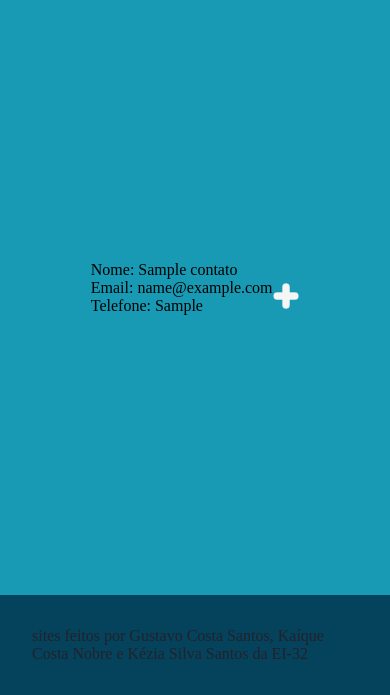
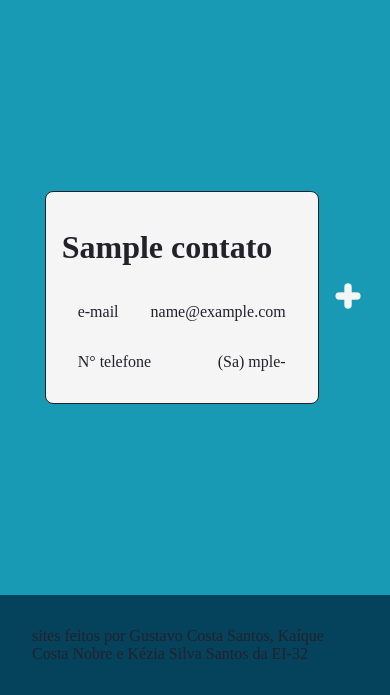
Before and after one commit to Zer0-Zer0/atividade_paranhos_php, a PHP site: page /contatos/ in a window 390 px wide. Shown: the part 149-844 px from the top of the page. Run offline with PHP 8.4, Linux system fonts and the light colour scheme; tables that the repository leaves empty or names only in its code hold one stand-in row (values such as "Sample post").

Commit message:
made the contacts look more aestetical and formatted the phone number 	modified:   contatos/contact_reader.php

```diff
--- a/contatos/contact_reader.php
+++ b/contatos/contact_reader.php
@@ -23,10 +23,18 @@ function echo_contacts()
             $email = $row['email'];
             $fone = $row['fone'];
 
-            echo "Nome: " . $nome . "<br>";
-            echo "Email: " . $email . "<br>";
-            echo "Telefone: " . $fone . "<br>";
-            echo "<br>";
+            echo '
+            <div class="box">
+                <h1>'.$nome.'</h1>
+                <div class="flex_row">
+                <p>e-mail</p>
+                    <p>'.$email.'</p>
+                </div>
+                <div class="flex_row">
+                <p>N° telefone</p>
+                    <p>'."(" . substr($fone, 0, 2) . ") " . substr($fone, 2, 5) . "-" . substr($fone, 7).'</p>
+                </div>
+            </div>';
         }
     }
 
```
